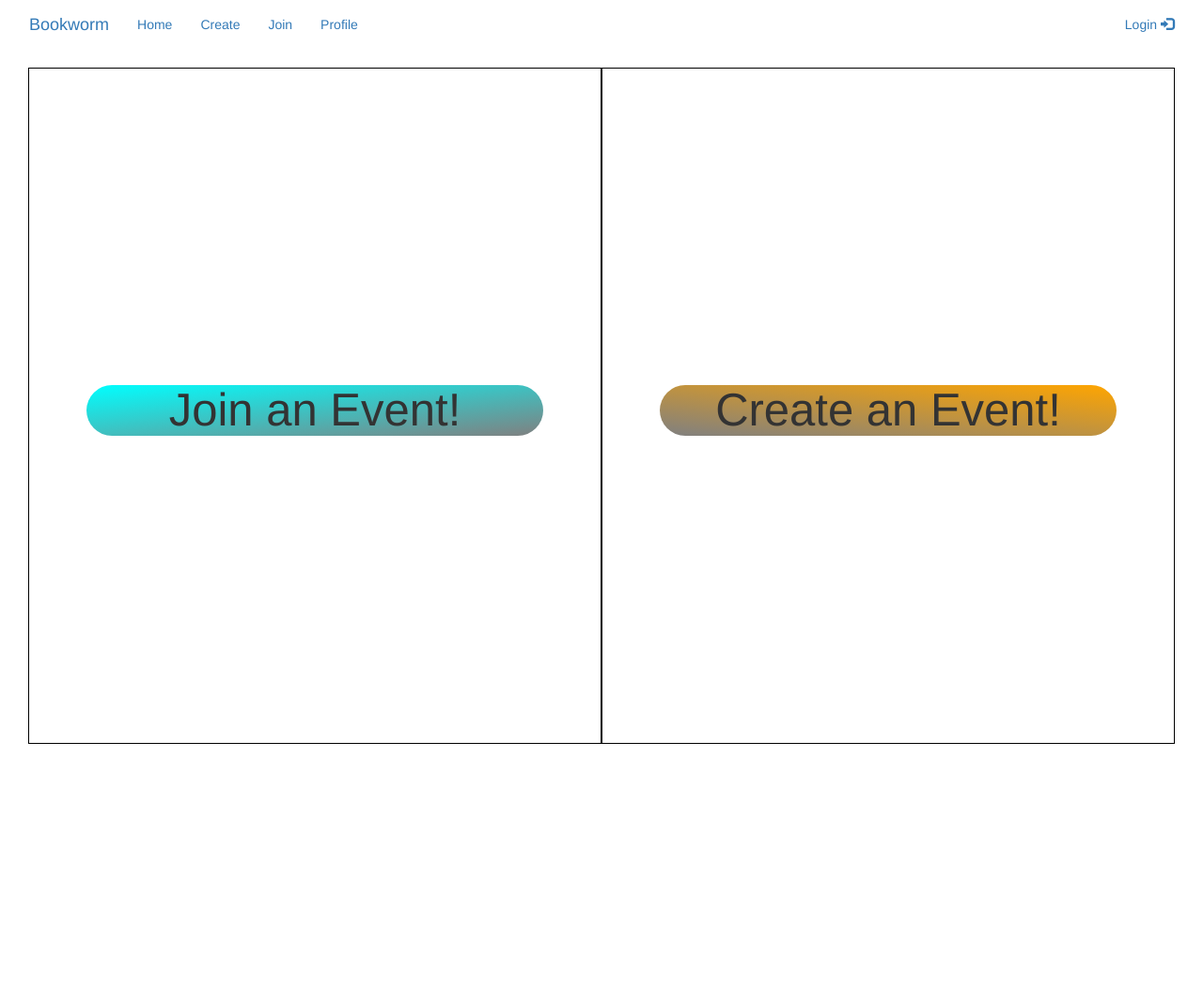
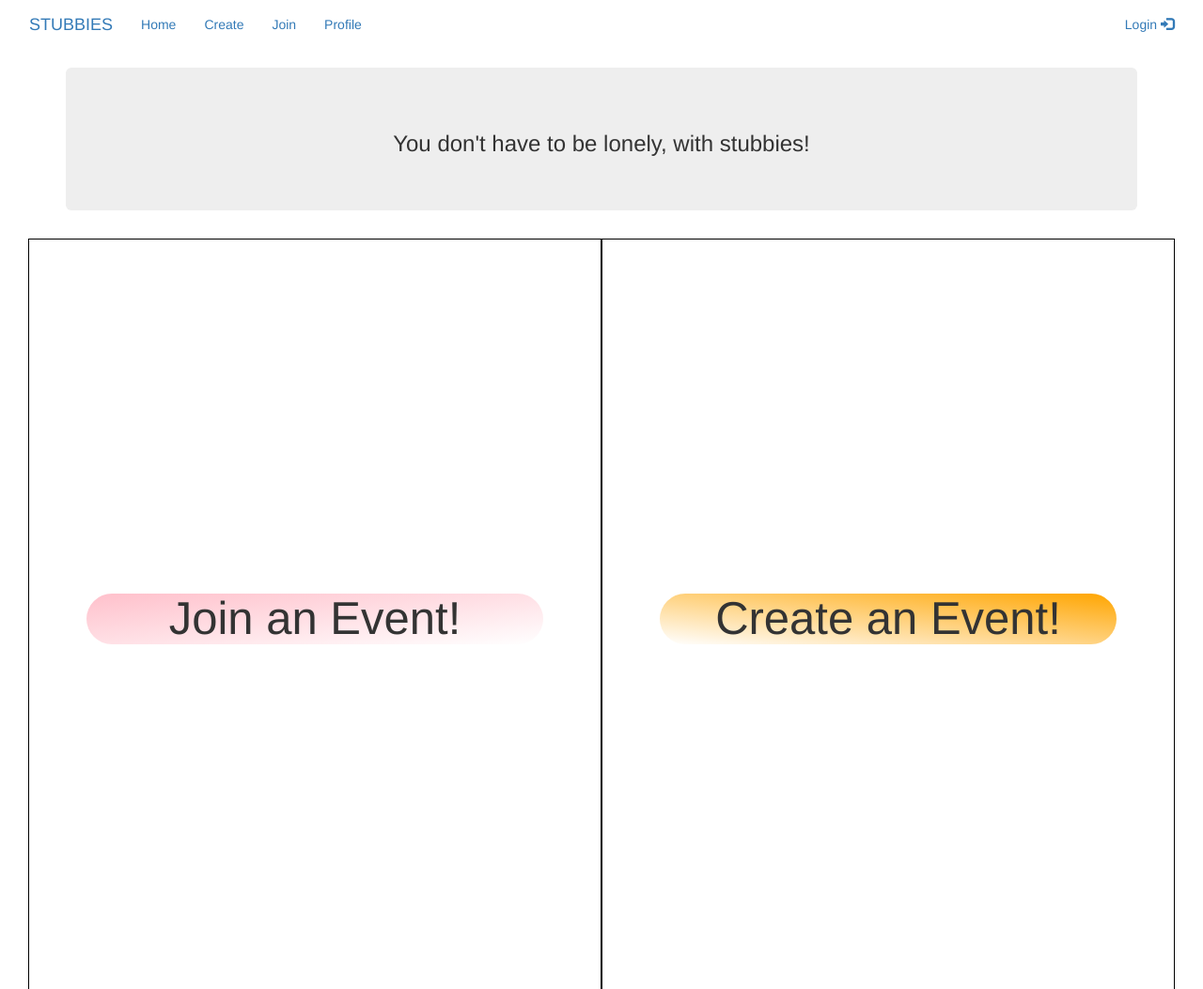
Before and after one commit to maen003/c9.17_study_partners, a plain HTML site: page index.html in a window 1280 px wide. Shown: the whole page at 94% size. Before the commit the page ends 800 px from the top, so only its background shows below. Drawn offline with nearby package versions, Linux system fonts and the light colour scheme.

Commit message:
some random commit

```diff
--- a/index.html
+++ b/index.html
@@ -21,12 +21,12 @@
         <nav class="navbar navbar">
             <div class="container-fluid">
                 <div class="navbar-header">
-                    <a class="navbar-brand" href="#mainPage">Bookworm</a>
+                    <a class="navbar-brand" href="#mainPage">STUBBIES</a>
                 </div>
                 <ul class="nav navbar-nav">
                     <li class="active"><a href="#mainPage">Home</a></li>
-                    <li><a href="#">Create</a></li>
-                    <li><a href="#">Join</a></li>
+                    <li><a href="#join">Create</a></li>
+                    <li><a href="#create">Join</a></li>
                     <li><a href="#">Profile</a></li>
                 </ul>
                 <ul class="nav navbar-nav navbar-right">
@@ -35,10 +35,16 @@
             </div>
         </nav> <!-- end of navbar -->
 
+        <div class="container">
+            <div class="jumbotron">
+                <h3>You don't have to be lonely, with stubbies!</h1>
+            </div>
+        </div>
+
         <!-- main content -->
         <div class="container-fluid" id="landingPage">
             <!-- joining event -->
-            <div class="col-md-6 join">
+            <div class="col-md-6 join" id="join">
                 <h1 class="joinHeader">Join an Event!</h1>
                 <div class="findEvent">
                     <div class="filter">
@@ -51,7 +57,7 @@
                 </div>
             </div> <!-- end of join -->
             <!-- creating event -->
-            <div class="col-md-6 create">
+            <div class="col-md-6 create" id="create">
                 <h1 class="createHeader">Create an Event!</h1>
                 <div class="createEvent">
                     <button type="button">Back</button>
--- a/style.css
+++ b/style.css
@@ -1,7 +1,11 @@
 /* Main Page */
 #landingPage {
     position: relative;
-    height: 90vh;
+    height: 100vh;
+}
+
+.jumbotron {
+    text-align: center;
 }
 
 /* Join and Create */
@@ -35,7 +39,7 @@
 
 /* Join */
 .join > h1 {
-    background: linear-gradient(to bottom right, cyan, grey);
+    background: linear-gradient(to bottom right, pink, white);
 }
 
 .findEvent {
@@ -47,7 +51,7 @@
 
 /* Create */
 .create > h1 {
-    background: linear-gradient(to bottom left, orange, grey);
+    background: linear-gradient(to bottom left, orange, white);
 }
 
 .createEvent {
```
